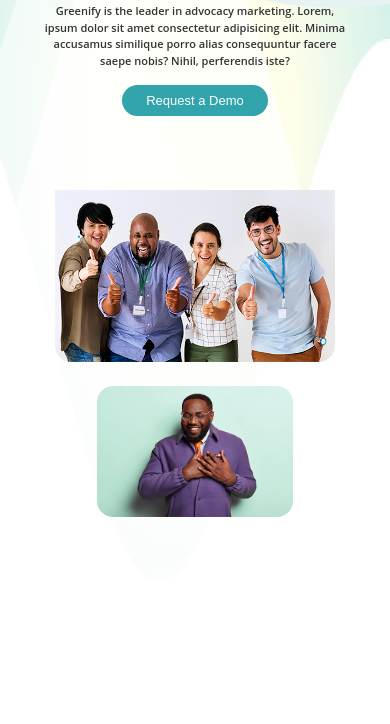
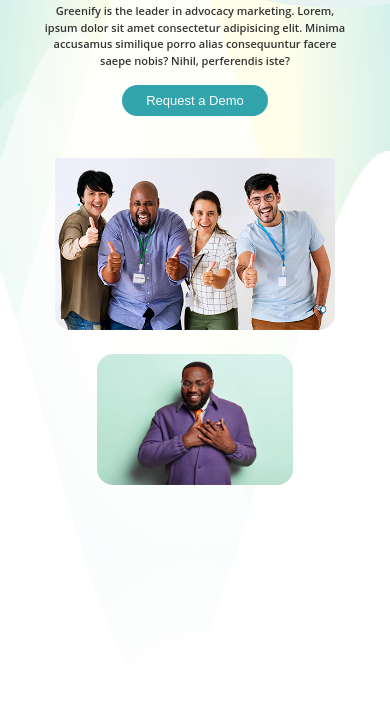
Before and after one commit to Mini-Sylar/Greenify-Landing-Page, a plain HTML site: page index.html in a window 390 px wide. Shown: the part 289-1013 px from the top of the page. Before the commit the page ends 901 px from the top, so only its background shows below. Drawn offline with Linux system fonts and the light colour scheme.

Commit message:
clean up

```diff
--- a/style.css
+++ b/style.css
@@ -39,6 +39,10 @@ a:visited {
   color: #333;
 }
 
+.hero-section {
+  height: 100%;
+  overflow: hidden;
+}
 header {
   width: min(90%, 1400px);
   margin: 0 auto;
@@ -231,6 +235,7 @@ img {
   height: 100%;
   object-fit: cover;
   border-radius: 1rem;
+  transition: all 0.5s ease;
 }
 
 .img-3 {
@@ -255,11 +260,7 @@ img {
   position: absolute;
   width: 100%;
   overflow: hidden;
-  /* top: 57.3%; */
-  bottom: 0;
-  margin-bottom: -15px;
-  /*Fix for safari gap*/
-  min-height: 90vh;
+  min-height: 100vh;
   max-height: 30em;
   z-index: -1;
 }
@@ -320,15 +321,12 @@ img {
   .hero-container {
     flex-direction: column;
     height: 100%;
-    /* background-color: springgreen; */
     margin-top: 5rem;
     overflow: hidden;
+    min-height: 100vh;
   }
   .waves {
-    /* top: 35.3%; */
-    bottom: -5%;
-    /* margin-bottom: -15px; */
-    /*Fix for safari gap*/
+    top: 20%;
     min-height: 100vh;
     max-height: 100vh;
     overflow: hidden;
@@ -360,13 +358,27 @@ img {
   .nav-container {
     display: none;
   }
+  .grid-1 {
+    display: none;
+  }
 
   .grid-2 {
-    height: 60%;
+    height: 100%;
     width: 80%;
     margin: 0 auto;
   }
+
+  .img-2 {
+    height: 100%;
+    overflow: hidden;
+  }
+  .img-2 > img {
+    height: 100%;
+    border-radius: 1rem;
+    object-fit: cover;
+  }
   .img-3 {
+    height: 100%;
     margin: 0 auto;
   }
   .mobile-logo {
@@ -509,9 +521,9 @@ img {
 .subject-2:hover {
   cursor: pointer;
   transition: all 0.3s ease-in;
-  box-shadow: -5px -5px 15px var(--main-accent-color),
-    5px 5px 20px var(--main-accent-color);
-  transform: scale(1.2) rotate(-1deg);
+  box-shadow: -5px -5px 15px var(--accent-color),
+    5px 5px 20px var(--accent-color);
+  transform: scale(1.2);
 }
 
 @media screen and (max-width: 500px) {
```
